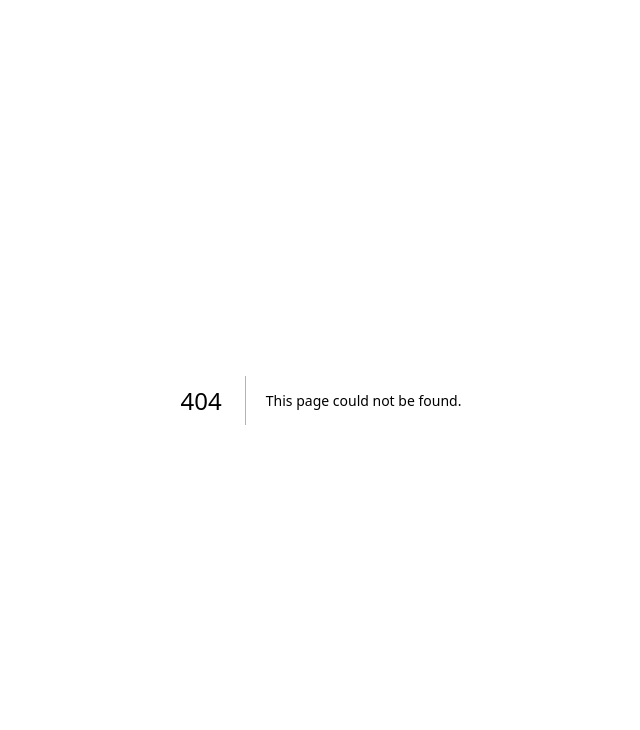
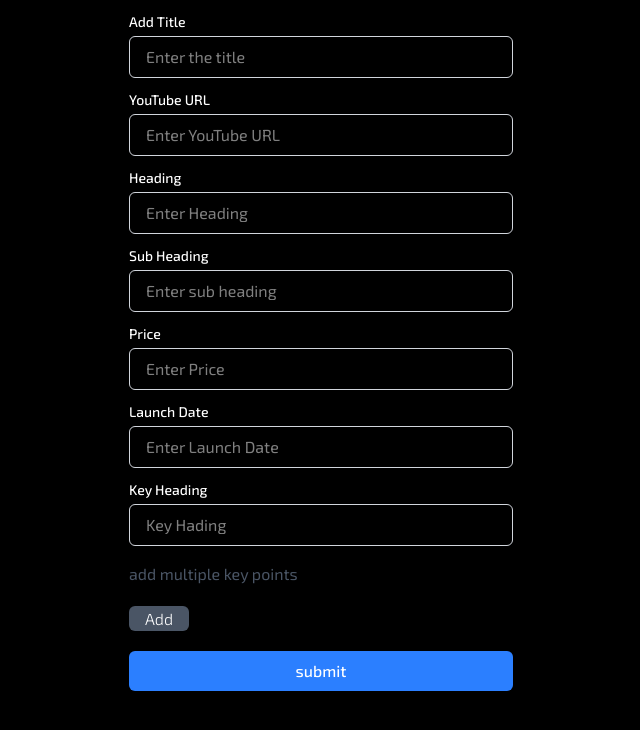
Before and after one commit to prathameshdeogirkar/easycode-new-launch, a Next.js app: page /add in a window 1280 px wide. Before the commit this address had no page. Shown: the top 730 px of the page, without its empty margins (319-959 px from the left). Built offline with nearby package versions, Linux system fonts and the light colour scheme.

Commit message:
add ui course add

```diff
--- /dev/null
+++ b/app/add/page.js
@@ -0,0 +1,63 @@
+"use client"
+import { useState } from "react"
+import AppInput from "../components/AppInput"
+import KeyPointInput from "../components/KeyPointInput"
+import SubmitButton from "../components/SubmitButton"
+
+
+
+function page() {
+    const [key_number,setKey_number] = useState([])
+
+    const adddata = async ()=>{
+        const responce = await fetch("http://localhost:3000/api/newlaunch")
+    }
+
+     const  addKeyInput = ()=>{
+          const randomId = Math.floor(Math.random()*10000)
+          setKey_number([...key_number,randomId])
+     }
+
+    return (
+        <>
+            <div className="min-h-screen w-screen flex justify-center items-center mx-auto pb-10">
+                <div className=" min-h-screen ">
+                    <div className="h-[70vh] w-[30vw]  inline-block mx-auto" >
+                        <AppInput inputValue="Add Title" placeholder={"Enter the title"} />
+                        <AppInput inputValue="YouTube URL" placeholder={"Enter YouTube URL"} />
+                        <AppInput inputValue="Heading" placeholder={"Enter Heading"} />
+                        <AppInput inputValue="Sub Heading" placeholder={"Enter sub heading"} />
+                        <AppInput inputValue="Price" placeholder={"Enter Price"} />
+                        <AppInput inputValue="Launch Date" placeholder={"Enter Launch Date"} />
+                        <AppInput inputValue="Key Heading" placeholder={"Key Hading"} />
+                        {
+                            <div className="flex flex-col mt-4 text-gray-600">
+                            <span> add multiple key points</span>
+                             {
+                                 key_number.map((value,index)=>{
+                                     return(
+                                        <KeyPointInput  key={index} input_placeholder={"enter key point"} text_placeholder={"enter key description"}
+                                         key_number={key_number}
+                                         setKey_number={setKey_number}
+                                         value={value}
+                                        />
+                                     )
+                                 })
+                             }
+                            <span className="h-[25px] w-[60px] bg-gray-600 text-white font-light mt-5 rounded-md cursor-pointer text-center  flex items-center justify-center" onClick={()=>addKeyInput()}>Add</span>
+                            </div>
+
+                        }
+
+                      <div className="mt-5">
+                          <SubmitButton value={"submit"}/>
+                      </div>
+                    </div>
+                </div>
+            </div>
+
+        </>
+    )
+}
+
+export default page
--- /dev/null
+++ b/app/components/AppInput.jsx
@@ -0,0 +1,16 @@
+import React from 'react'
+
+const AppInput = ({inputValue,placeholder}) => {
+    return (
+        <div className="flex flex-col mt-3">
+            <label className="text-sm font-medium text-white mb-1" htmlFor="mobile">{inputValue}</label>
+            <input
+                id="mobile"
+                placeholder={placeholder}
+                className="border border-gray-300 rounded-md px-4 py-2 focus:outline-none focus:ring-2 focus:ring-green-600 text-white"
+            />
+        </div>
+    )
+}
+
+export default AppInput
--- /dev/null
+++ b/app/components/KeyPointInput.jsx
@@ -0,0 +1,21 @@
+
+"use client"
+import React from 'react'
+import AppInput from './AppInput'
+
+const KeyPointInput = ({input_placeholder,text_placeholder,value,key_number,setKey_number}) => {
+
+const removeKeyPoint =()=>{
+    const updateKeyPoints = key_number.filter(iteam => iteam != value)
+    setKey_number(updateKeyPoints)
+}
+  return (
+    <div className='relative my-3.5'>
+        <span className=' z-10 absolute bottom-[-25px] right-0 text-red-400 cursor-pointer text-xl hover:text-red-600' onClick={()=>removeKeyPoint()}> <i className="ri-delete-bin-7-fill"></i></span>
+        <AppInput inputValue="key Point " placeholder={input_placeholder} />
+        <textarea  placeholder={text_placeholder} className="border mt-4 w-[30vw] border-gray-300 rounded-md px-4 py-2 focus:outline-none focus:ring-2 focus:ring-green-600 text-white"></textarea>
+    </div>
+  )
+}
+
+export default KeyPointInput
--- /dev/null
+++ b/app/components/SubmitButton.jsx
@@ -0,0 +1,14 @@
+import React from 'react'
+
+const SubmitButton = ({value})=> {
+    return (
+        <button
+            type="submit"
+            className="w-full bg-blue-500 text-white font-medium py-2 rounded-md hover:bg-green-800 transition duration-300 cursor-pointer"
+        >
+            {value}
+        </button>
+    )
+}
+
+export default SubmitButton
```
